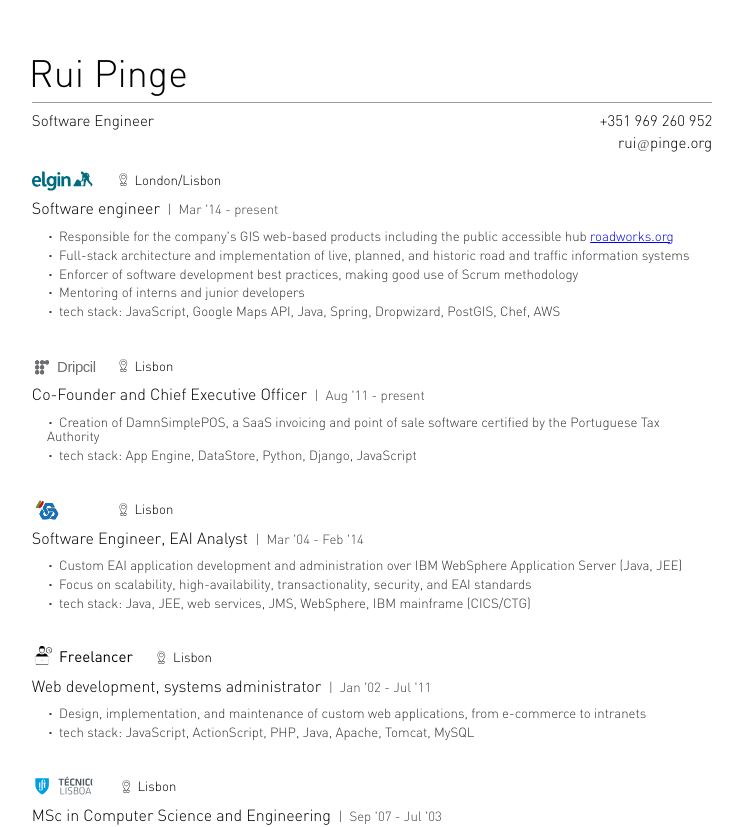
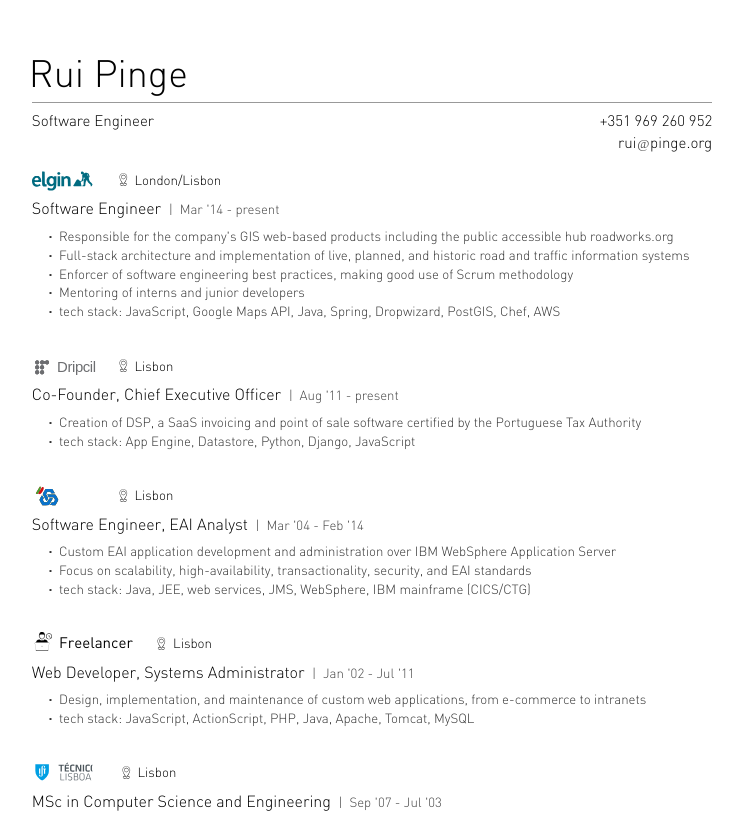
Before and after one commit to ruipinge/resume, a React app: page / in a window 1280 px wide. Shown: the top 827 px of the page, without its empty margins (268-1011 px from the left). Built offline with nearby package versions, Linux system fonts and the light colour scheme.

Commit message:
Content updates.

```diff
--- a/src/components/resume.jsx
+++ b/src/components/resume.jsx
@@ -174,11 +174,11 @@ export default class Resume extends Component {
                 <LocationName>London/Lisbon</LocationName>
               </Location>
             </Company>
-            <Role>Software engineer<DateRange>| &nbsp;Mar '14 - present</DateRange></Role>
+            <Role>Software Engineer<DateRange>| &nbsp;Mar '14 - present</DateRange></Role>
             <Responsibilities>
-              <Responsibility>Responsible for the company's GIS web-based products including the public accessible hub <a href="https://roadworks.org">roadworks.org</a></Responsibility>
+              <Responsibility>Responsible for the company's GIS web-based products including the public accessible hub roadworks.org</Responsibility>
               <Responsibility>Full-stack architecture and implementation of live, planned, and historic road and traffic information systems</Responsibility>
-              <Responsibility>Enforcer of software development best practices, making good use of Scrum methodology</Responsibility>
+              <Responsibility>Enforcer of software engineering best practices, making good use of Scrum methodology</Responsibility>
               <Responsibility>Mentoring of interns and junior developers</Responsibility>
               <Responsibility>tech stack: JavaScript, Google Maps API, Java, Spring, Dropwizard, PostGIS, Chef, AWS</Responsibility>
             </Responsibilities>
@@ -194,10 +194,10 @@ export default class Resume extends Component {
                 <LocationName>Lisbon</LocationName>
               </Location>
             </Company>
-            <Role>Co-Founder and Chief Executive Officer<DateRange>| &nbsp;Aug '11 - present</DateRange></Role>
+            <Role>Co-Founder, Chief Executive Officer<DateRange>| &nbsp;Aug '11 - present</DateRange></Role>
             <Responsibilities>
-              <Responsibility>Creation of DamnSimplePOS, a SaaS invoicing and point of sale software certified by the Portuguese Tax Authority</Responsibility>
-              <Responsibility>tech stack: App Engine, DataStore, Python, Django, JavaScript</Responsibility>
+              <Responsibility>Creation of DSP, a SaaS invoicing and point of sale software certified by the Portuguese Tax Authority</Responsibility>
+              <Responsibility>tech stack: App Engine, Datastore, Python, Django, JavaScript</Responsibility>
             </Responsibilities>
           </Period>
 
@@ -213,7 +213,7 @@ export default class Resume extends Component {
             </Company>
             <Role>Software Engineer, EAI Analyst<DateRange>| &nbsp;Mar '04 - Feb '14</DateRange></Role>
             <Responsibilities>
-              <Responsibility>Custom EAI application development and administration over IBM WebSphere Application Server (Java, JEE)</Responsibility>
+              <Responsibility>Custom EAI application development and administration over IBM WebSphere Application Server</Responsibility>
               <Responsibility>Focus on scalability, high-availability, transactionality, security, and EAI standards</Responsibility>
               <Responsibility>tech stack: Java, JEE, web services, JMS, WebSphere, IBM mainframe (CICS/CTG)</Responsibility>
             </Responsibilities>
@@ -229,7 +229,7 @@ export default class Resume extends Component {
                 <LocationName>Lisbon</LocationName>
               </Location>
             </Company>
-            <Role>Web development, systems administrator<DateRange>| &nbsp;Jan '02 - Jul '11</DateRange></Role>
+            <Role>Web Developer, Systems Administrator<DateRange>| &nbsp;Jan '02 - Jul '11</DateRange></Role>
             <Responsibilities>
               <Responsibility>Design, implementation, and maintenance of custom web applications, from e-commerce to intranets</Responsibility>
               <Responsibility>tech stack: JavaScript, ActionScript, PHP, Java, Apache, Tomcat, MySQL</Responsibility>
```
Also changed, not shown: 1 other file (tests, documents, lock files or other folders).
